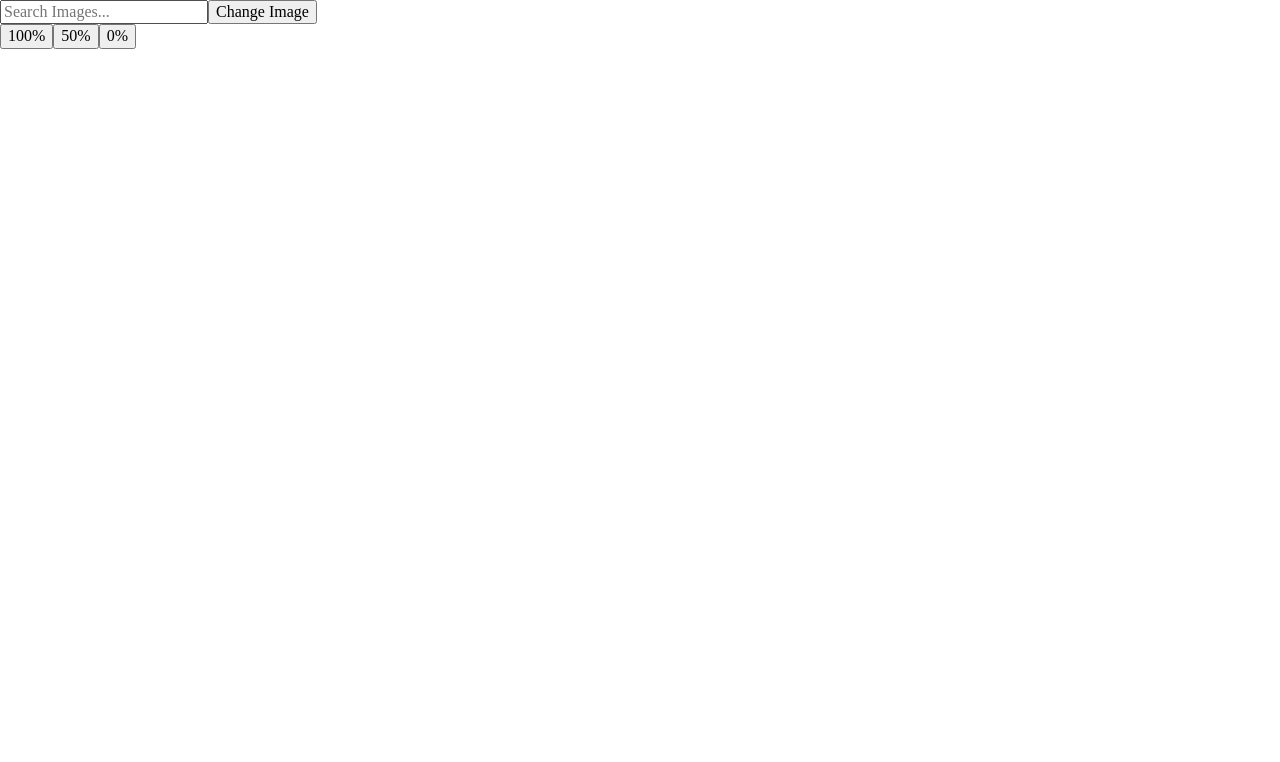
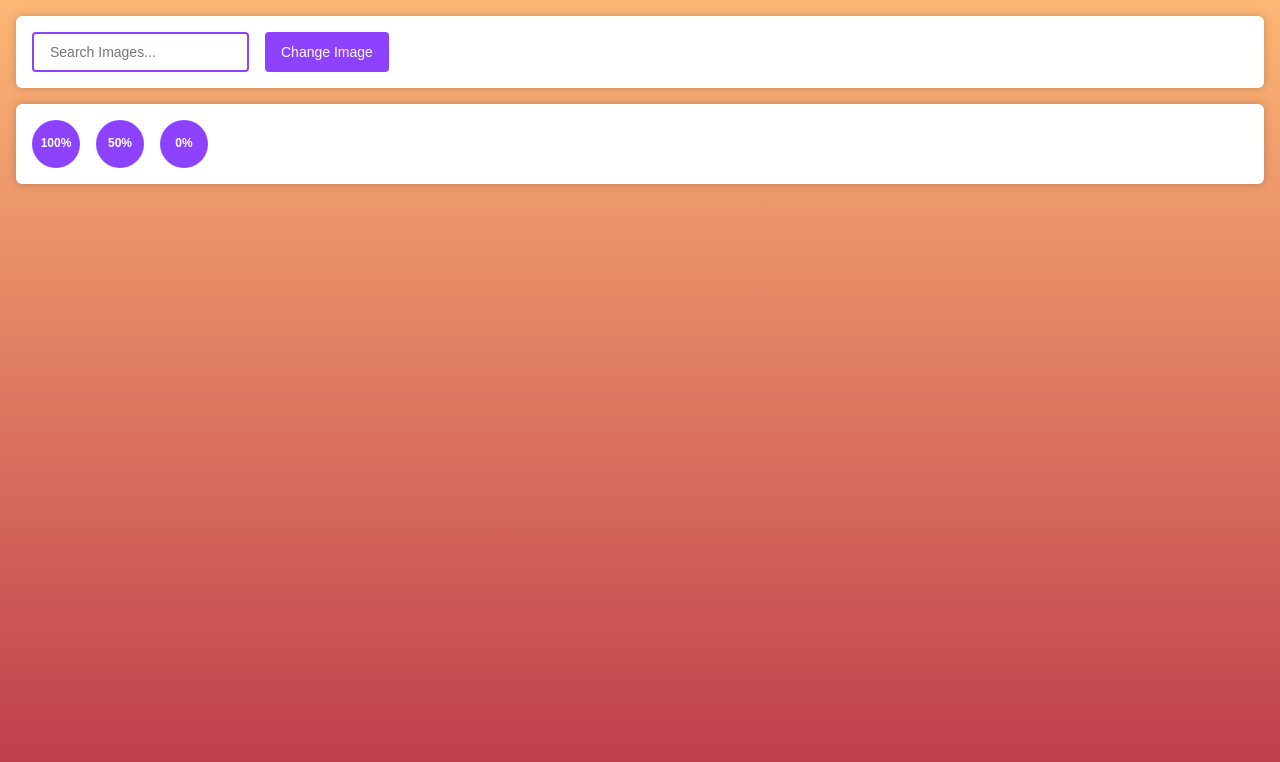
Before and after one commit to iamnickvolpe/view-personal, a React (Create React App) app in the folder client/: page / in a window 1280 px wide. Shown: the top 762 px of the page. Built offline with nearby package versions, Linux system fonts and the light colour scheme; no server answers.

Commit message:
Styled remote.

```diff
--- a/client/src/modules/Remote.js
+++ b/client/src/modules/Remote.js
@@ -1,4 +1,5 @@
 import React, { Component } from 'react';
+import './Remote.scss';
 
 class Remote extends Component {
     constructor(props) {
@@ -47,12 +48,12 @@ class Remote extends Component {
 
     render() {
         return (
-            <div>
-                <div>
+            <div className="remote">
+                <div className="card image">
                     <input type="text" placeholder="Search Images..." value={this.state.value} onChange={this.handleChange} />
                     <button onClick={this.changeImage}>Change Image</button>
                 </div>
-                <div>
+                <div className="card opacity">
                     <button onClick={() => this.changeOpacity("0")}>100%</button>
                     <button onClick={() => this.changeOpacity(".5")}>50%</button>
                     <button onClick={() => this.changeOpacity("1")}>0%</button>
--- /dev/null
+++ b/client/src/modules/Remote.scss
@@ -0,0 +1,53 @@
+.remote {
+    padding: 1rem;
+    font-family: sans-serif;
+    background-image: linear-gradient(to bottom, #FDB775 0%, #BD394B 100%);
+    bottom: 0;
+    top: 0;
+    position: absolute;
+    left: 0;
+    right: 0;
+    .card {
+        background-color: white;
+        box-shadow: 0px 0px 10px 0px rgba(0, 0, 0, 0.2);
+        padding: 1rem;
+        margin-bottom: 1rem;
+        border-radius: 6px;
+        &.opacity {
+            button {
+                height: 3rem;
+                width: 3rem;
+                border: 0;
+                background-color: #8c42ff;
+                color: white;
+                border-radius: 50%;
+                margin-right: 1rem;
+                font-size: 12px;
+                font-weight: bold;
+            }
+        }
+        &.image {
+            button {
+                height: 40px;
+                line-height: 40px;
+                background-color: #8c42ff;
+                border: 0;
+                color: white;
+                font-size: 14px;
+                padding: 0 1rem;
+                border-radius: 4px;
+            }
+            input {
+                height: 40px;
+                line-height: 40px;
+                border: 2px solid #8c42ff;
+                color: white;
+                font-size: 14px;
+                padding: 0 1rem;
+                color: #8c42ff;
+                margin-right: 1rem;
+                border-radius: 4px;
+            }
+        }
+    }
+}
```
Also changed, not shown: client/public/app-icon.png, 17 other files (tests, documents, lock files or other folders).
